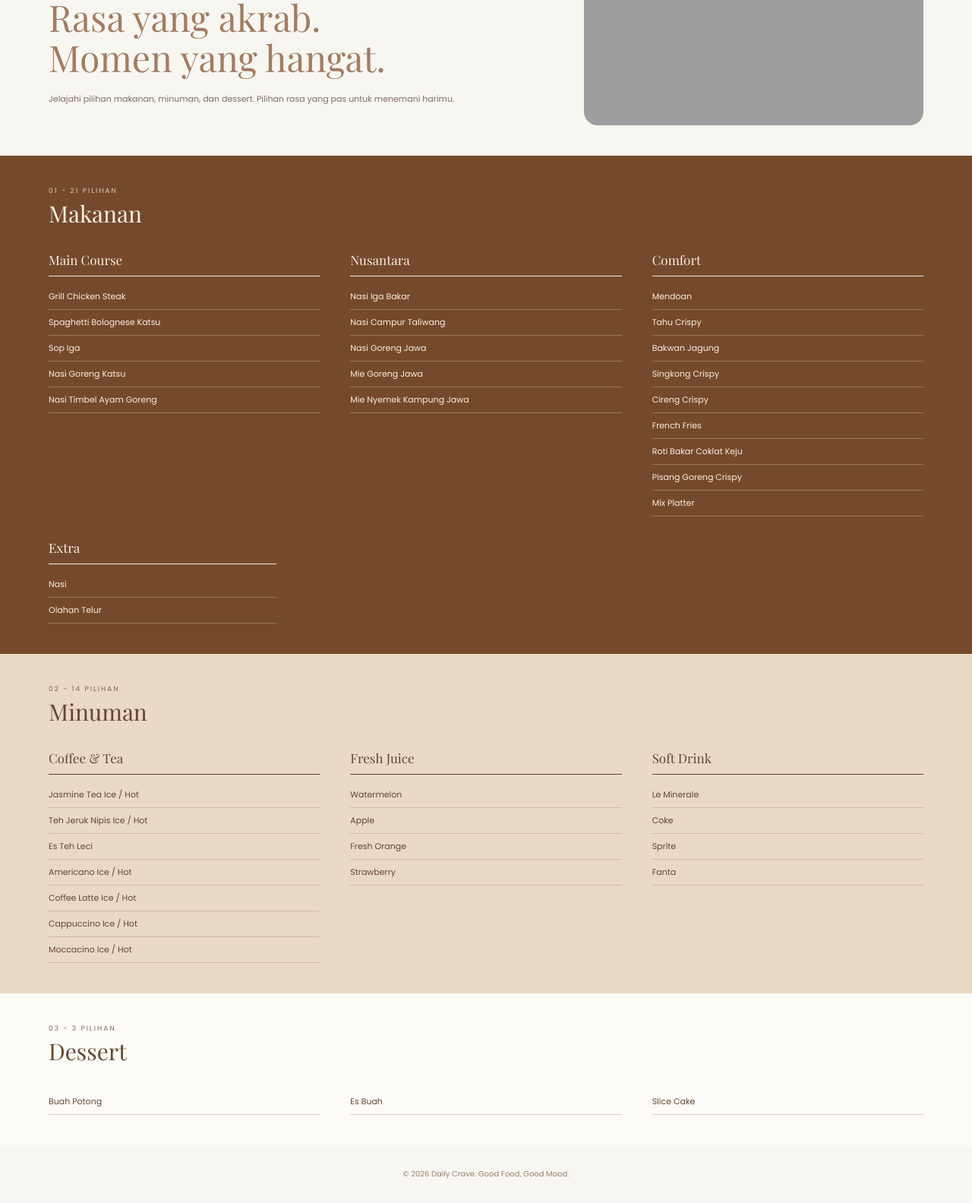
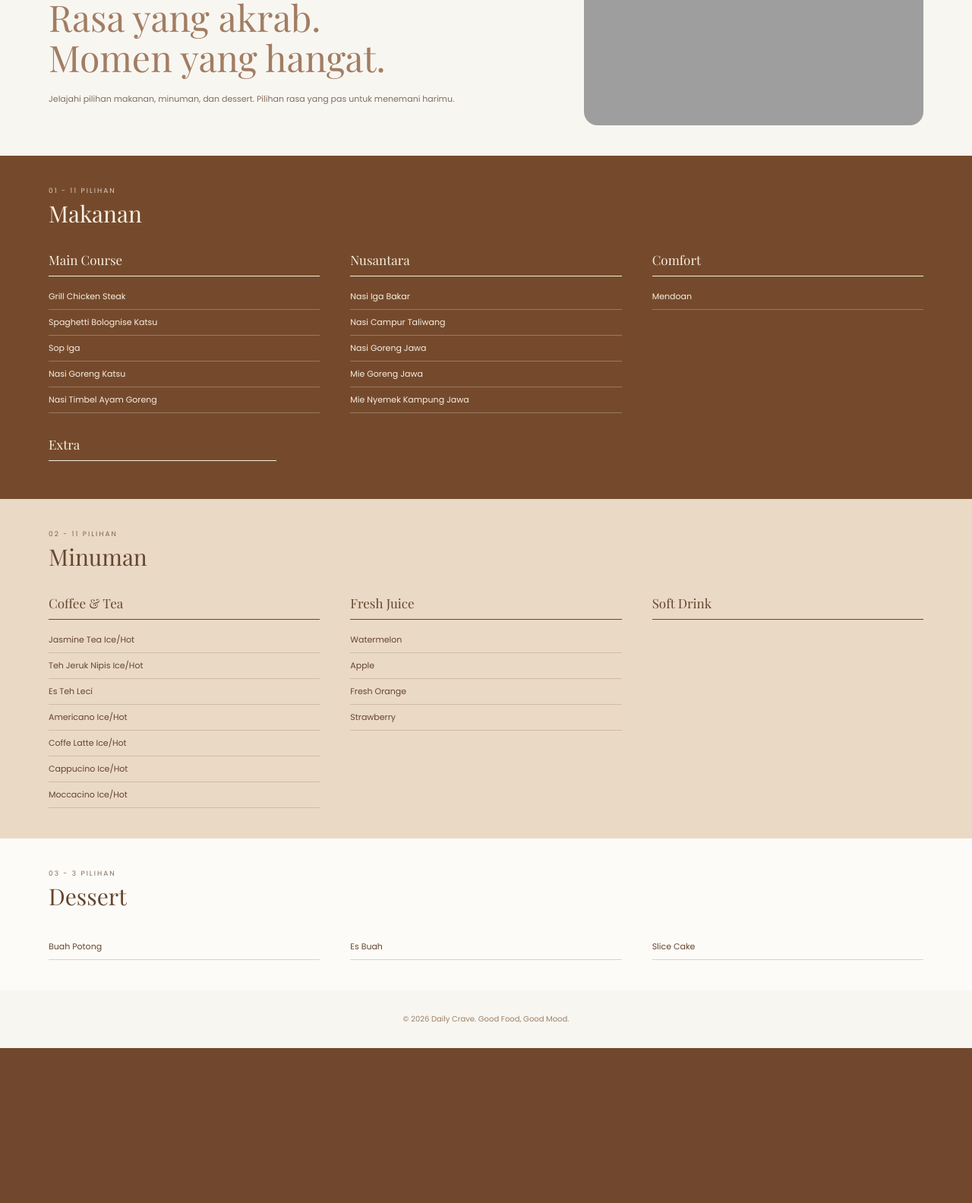
Before and after one commit to adhwawa/project-akhir-5, a Laravel app: page /dashboard in a window 1280 px wide. Shown: the part 161-1745 px from the top of the page at 76% size. After the commit the page ends 1541 px from the top, so only its background shows below. Run offline with Laravel 12, Linux system fonts and the light colour scheme; data comes from the database, SQL or seed files in the repository; grey boxes are pictures that could not be loaded.

Commit message:
feat: update file

```diff
--- a/app/Http/Controllers/DashboardController.php
+++ b/app/Http/Controllers/DashboardController.php
@@ -1,13 +1,18 @@
 <?php
 
 namespace App\Http\Controllers;
+use Illuminate\Support\Str;
+use App\Models\Menu;
 
 use Illuminate\Http\Request;
-
 class DashboardController extends Controller
 {
-    public function index()
-    {
-        return view('dashboard');
-    }
+public function index()
+{
+    $menus = Menu::with('subCategory')
+        ->orderBy('id')
+        ->get();
+
+    return view('dashboard', compact('menus'));
 }
+}
--- a/resources/views/dashboard.blade.php
+++ b/resources/views/dashboard.blade.php
@@ -398,6 +398,17 @@
 
 <body>
 
+    @php
+        // Kelompokkan menu berdasarkan subkategori yang dipilih admin.
+        $menuGroups = $menus->groupBy(fn ($menu) => $menu->subCategory?->slug);
+        $foodSlugs = ['main-course', 'nusantara', 'comfort', 'extra'];
+        $drinkSlugs = ['coffe-tea', 'coffee-tea', 'fresh-juice', 'soft-drink'];
+        $dessertMenus = $menuGroups->get('desert', collect())
+            ->concat($menuGroups->get('dessert', collect()))->values();
+        $foodCount = collect($foodSlugs)->sum(fn ($slug) => $menuGroups->get($slug, collect())->count());
+        $drinkCount = collect($drinkSlugs)->sum(fn ($slug) => $menuGroups->get($slug, collect())->count());
+    @endphp
+
     <div class="container">
 
         <!-- HEADER -->
@@ -449,7 +460,7 @@
 
         <section class="menu-section food-section" id="makanan">
 
-            <p class="section-subtitle">01 - 21 PILIHAN</p>
+            <p class="section-subtitle">01 - {{ $foodCount }} PILIHAN</p>
 
             <h2 class="section-title">Makanan</h2>
 
@@ -460,17 +471,9 @@
                     <h3>Main Course</h3>
 
                     <ul>
-
-                        <li>Grill Chicken Steak</li>
-
-                        <li>Spaghetti Bolognese Katsu</li>
-
-                        <li>Sop Iga</li>
-
-                        <li>Nasi Goreng Katsu</li>
-
-                        <li>Nasi Timbel Ayam Goreng</li>
-
+                        @foreach ($menuGroups->get('main-course', collect()) as $menu)
+                            <li>{{ $menu->nama_menu }}</li>
+                        @endforeach
                     </ul>
 
                 </div>
@@ -480,17 +483,9 @@
                     <h3>Nusantara</h3>
 
                     <ul>
-
-                        <li>Nasi Iga Bakar</li>
-
-                        <li>Nasi Campur Taliwang</li>
-
-                        <li>Nasi Goreng Jawa</li>
-
-                        <li>Mie Goreng Jawa</li>
-
-                        <li>Mie Nyemek Kampung Jawa</li>
-
+                        @foreach ($menuGroups->get('nusantara', collect()) as $menu)
+                            <li>{{ $menu->nama_menu }}</li>
+                        @endforeach
                     </ul>
 
                 </div>
@@ -500,25 +495,9 @@
                     <h3>Comfort</h3>
 
                     <ul>
-
-                        <li>Mendoan</li>
-
-                        <li>Tahu Crispy</li>
-
-                        <li>Bakwan Jagung</li>
-
-                        <li>Singkong Crispy</li>
-
-                        <li>Cireng Crispy</li>
-
-                        <li>French Fries</li>
-
-                        <li>Roti Bakar Coklat Keju</li>
-
-                        <li>Pisang Goreng Crispy</li>
-
-                        <li>Mix Platter</li>
-
+                        @foreach ($menuGroups->get('comfort', collect()) as $menu)
+                            <li>{{ $menu->nama_menu }}</li>
+                        @endforeach
                     </ul>
 
                 </div>
@@ -532,11 +511,9 @@
                     <h3>Extra</h3>
 
                     <ul>
-
-                        <li>Nasi</li>
-
-                        <li>Olahan Telur</li>
-
+                        @foreach ($menuGroups->get('extra', collect()) as $menu)
+                            <li>{{ $menu->nama_menu }}</li>
+                        @endforeach
                     </ul>
 
                 </div>
@@ -549,7 +526,7 @@
 
         <section class="menu-section drink-section" id="minuman">
 
-            <p class="section-subtitle">02 - 14 PILIHAN</p>
+            <p class="section-subtitle">02 - {{ $drinkCount }} PILIHAN</p>
 
             <h2 class="section-title">Minuman</h2>
 
@@ -560,21 +537,9 @@
                     <h3>Coffee & Tea</h3>
 
                     <ul>
-
-                        <li>Jasmine Tea Ice / Hot</li>
-
-                        <li>Teh Jeruk Nipis Ice / Hot</li>
-
-                        <li>Es Teh Leci</li>
-
-                        <li>Americano Ice / Hot</li>
-
-                        <li>Coffee Latte Ice / Hot</li>
-
-                        <li>Cappuccino Ice / Hot</li>
-
-                        <li>Moccacino Ice / Hot</li>
-
+                        @foreach ($menuGroups->get('coffe-tea', collect())->concat($menuGroups->get('coffee-tea', collect())) as $menu)
+                            <li>{{ $menu->nama_menu }}</li>
+                        @endforeach
                     </ul>
 
                 </div>
@@ -602,15 +561,9 @@
                     <h3>Soft Drink</h3>
 
                     <ul>
-
-                        <li>Le Minerale</li>
-
-                        <li>Coke</li>
-
-                        <li>Sprite</li>
-
-                        <li>Fanta</li>
-
+                        @foreach ($menuGroups->get('soft-drink', collect()) as $menu)
+                            <li>{{ $menu->nama_menu }}</li>
+                        @endforeach
                     </ul>
 
                 </div>
```
Also changed, not shown: other parts of resources/views/dashboard.blade.php (+19 -19 lines).
